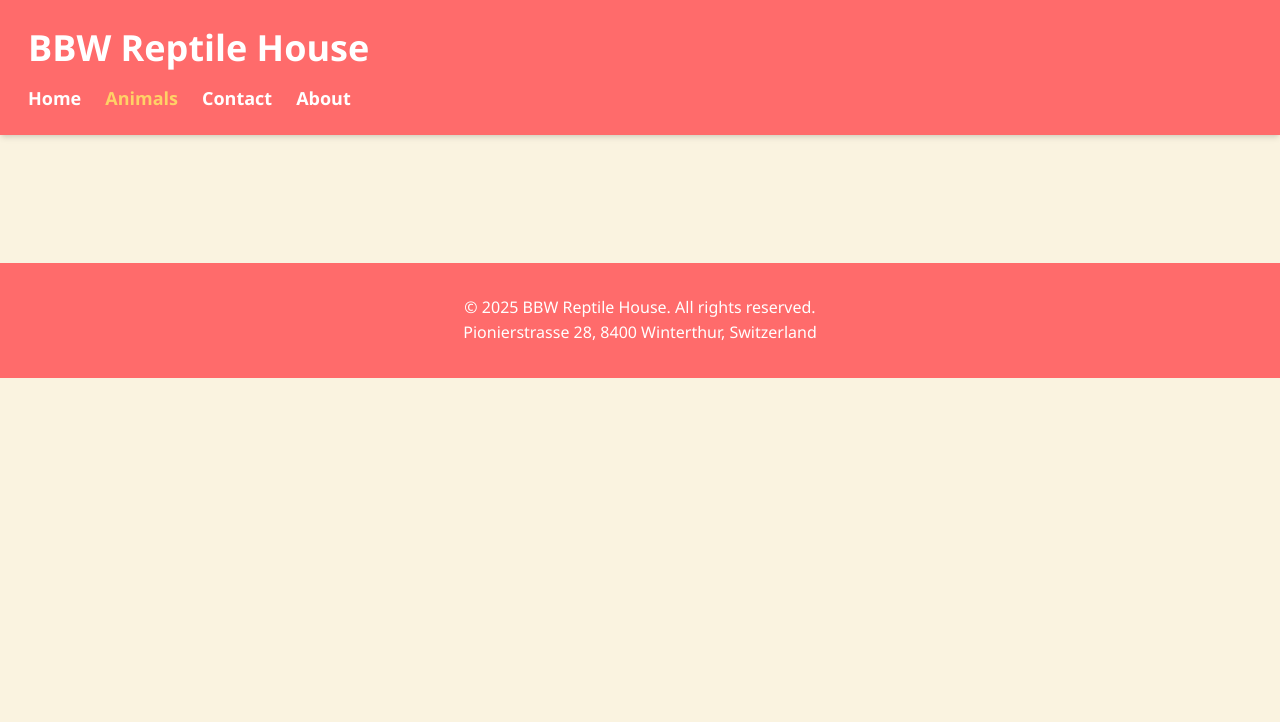
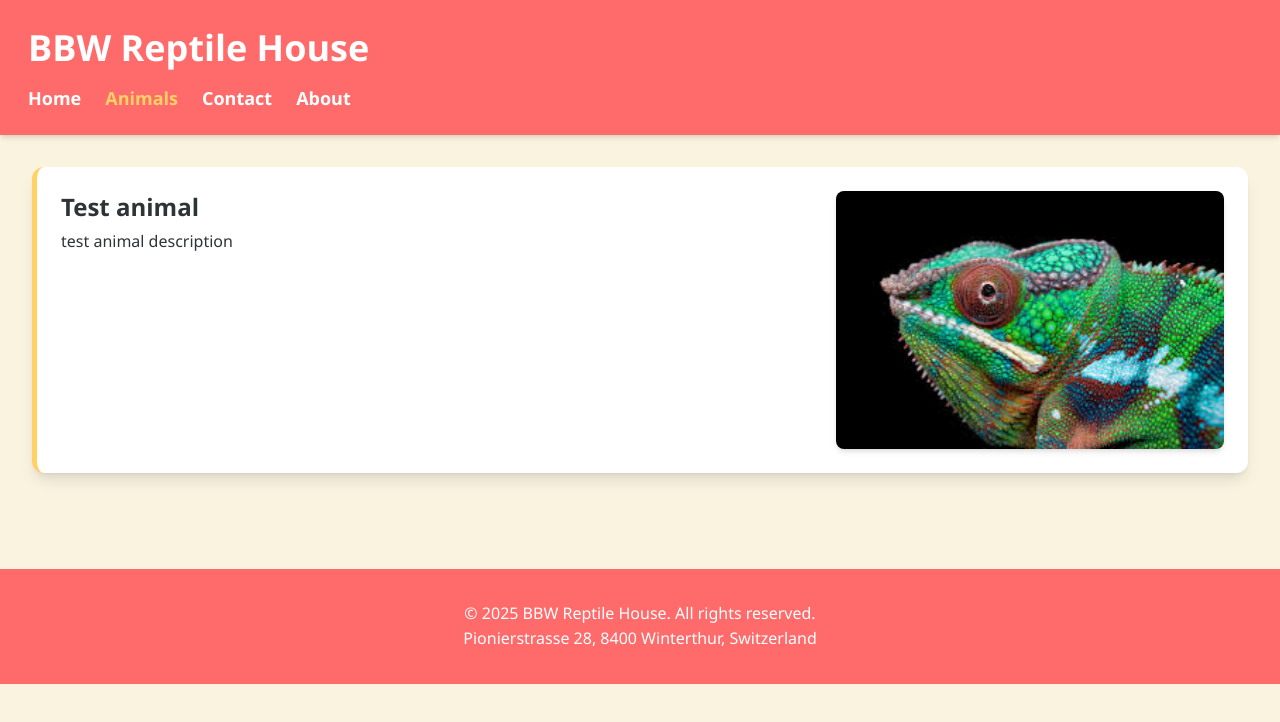
Before and after one commit to HardBoss07/bbw-praxis-repo, a Next.js app in the folder MyLittleZoo/my-little-zoo/: page /animals in a window 1280 px wide. Shown: the top 722 px of the page. Built offline with nearby package versions, Linux system fonts and the light colour scheme.

Commit message:
added optional image tag to CardComponent.tsx tested it out in \animals\page.tsx

```diff
--- a/MyLittleZoo/my-little-zoo/app/animals/page.tsx
+++ b/MyLittleZoo/my-little-zoo/app/animals/page.tsx
@@ -1,5 +1,6 @@
 import NavBarComponment from "@/app/components/NavBarComponent";
 import FooterComponent from "@/app/components/FooterComponent";
+import CardComponent from "@/app/components/CardComponent";
 
 export default function Home() {
     return (
@@ -8,7 +9,7 @@ export default function Home() {
                 <NavBarComponment currentPage={1}/>
             </header>
             <main>
-
+                <CardComponent title="Test animal" text="test animal description" image="img.png" />
             </main>
             <footer>
                 <FooterComponent/>
--- a/MyLittleZoo/my-little-zoo/app/components/CardComponent.tsx
+++ b/MyLittleZoo/my-little-zoo/app/components/CardComponent.tsx
@@ -1,13 +1,29 @@
 interface CardComponentProps {
     title: string;
     text: string;
+    image?: string;
 }
 
-export default function CardComponent({title, text}: CardComponentProps) {
+export default function CardComponent({ title, text, image }: CardComponentProps) {
     return (
-        <div className="bg-white rounded-xl p-6 shadow-lg border-l-5 border-[#FFD166]">
-            <h3 className="text-2xl font-semibold pb-1.5">{title}</h3>
-            <p>{text}</p>
+        <div
+            className={`bg-white rounded-xl p-6 shadow-lg border-l-5 border-[#FFD166]
+            ${image ? 'flex flex-row items-start' : 'flex flex-col items-start'}`}
+        >
+            <div className={`flex flex-col ${image ? 'lg:w-2/3' : 'w-full'}`}>
+                <h3 className="text-2xl font-semibold pb-1.5">{title}</h3>
+                <p>{text}</p>
+            </div>
+
+            {image && (
+                <div className="lg:w-1/3 mt-4 lg:mt-0 lg:ml-6 flex-shrink-0">
+                    <img
+                        src={`/assets/${image}`}
+                        alt={title}
+                        className="w-full h-auto rounded-lg shadow-md"
+                    />
+                </div>
+            )}
         </div>
     );
 }
```
Also changed, not shown: MyLittleZoo/my-little-zoo/public/assets/img.png (added).
